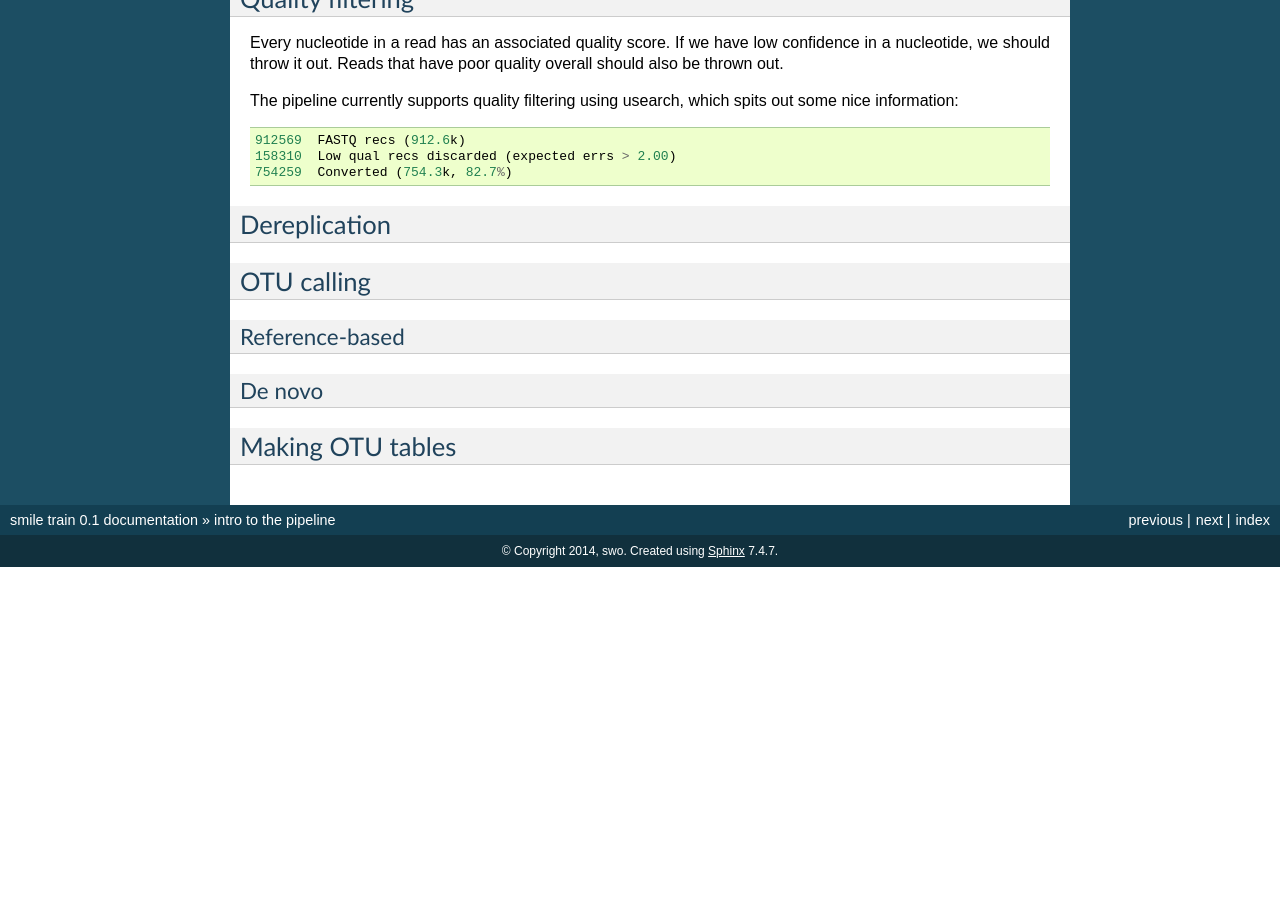
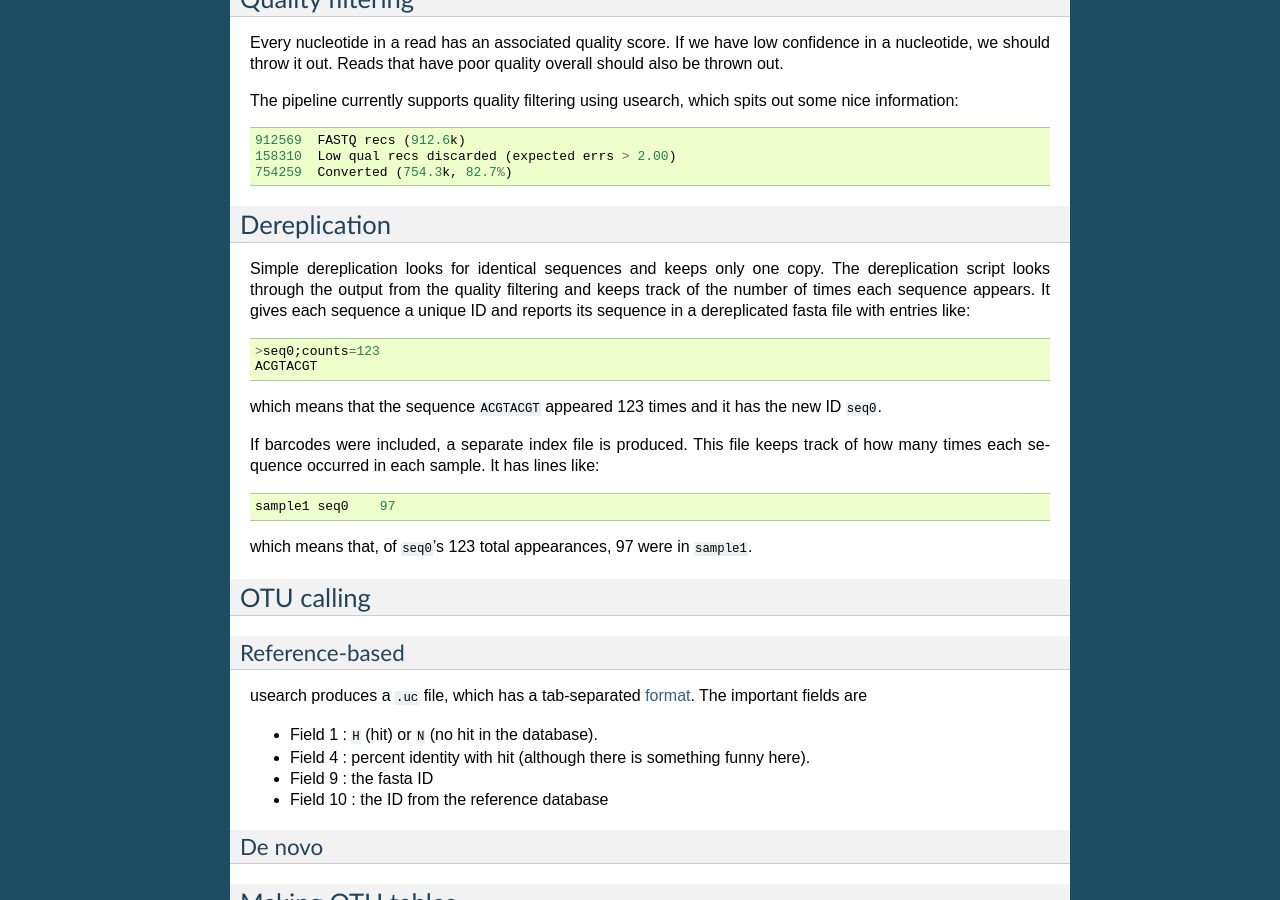
Before and after one commit to almlab/SmileTrain, a Sphinx documentation site: the page built from doc/intro.rst, in a window 1280 px wide and 900 px high, scrolled down 2168 px. Built offline with Sphinx 7.4.7, drawn with Linux system fonts in a browser that asks for light colours; formulas are drawn with MathJax 3; before the commit the page ends 2735 px from its top, so only the background shows below that.

Commit message:
doc: some derep

```diff
--- a/doc/intro.rst
+++ b/doc/intro.rst
@@ -126,12 +126,32 @@ The pipeline currently supports quality filtering using usearch, which spits out
 Dereplication
 -------------
 
+Simple dereplication looks for identical sequences and keeps only one copy. The dereplication script looks through the output from the quality filtering and keeps track of the number of times each sequence appears. It gives each sequence a unique ID and reports its sequence in a dereplicated fasta file with entries like::
+
+    >seq0;counts=123
+    ACGTACGT
+
+which means that the sequence ``ACGTACGT`` appeared 123 times and it has the new ID ``seq0``.
+
+If barcodes were included, a separate index file is produced. This file keeps track of how many times each sequence occurred in each sample. It has lines like::
+
+    sample1 seq0    97
+
+which means that, of ``seq0``'s 123 total appearances, 97 were in ``sample1``.
+
 OTU calling
 -----------
 
 Reference-based
 ~~~~~~~~~~~~~~~
 
+usearch produces a ``.uc`` file, which has a tab-separated `format <http://www.drive5.com/usearch/manual/ucout.html>`_. The important fields are
+
+* Field 1 : ``H`` (hit) or ``N`` (no hit in the database).
+* Field 4 : percent identity with hit (although there is something funny here).
+* Field 9 : the fasta ID
+* Field 10 : the ID from the reference database
+
 De novo
 ~~~~~~~
 
```
